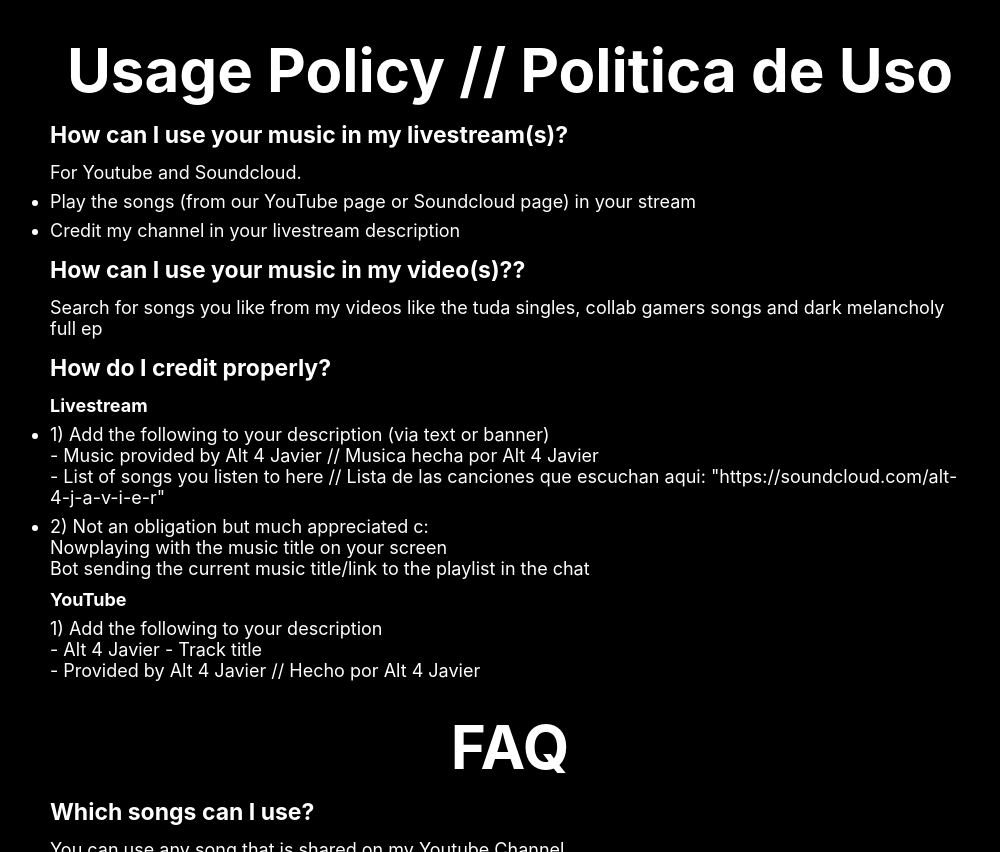
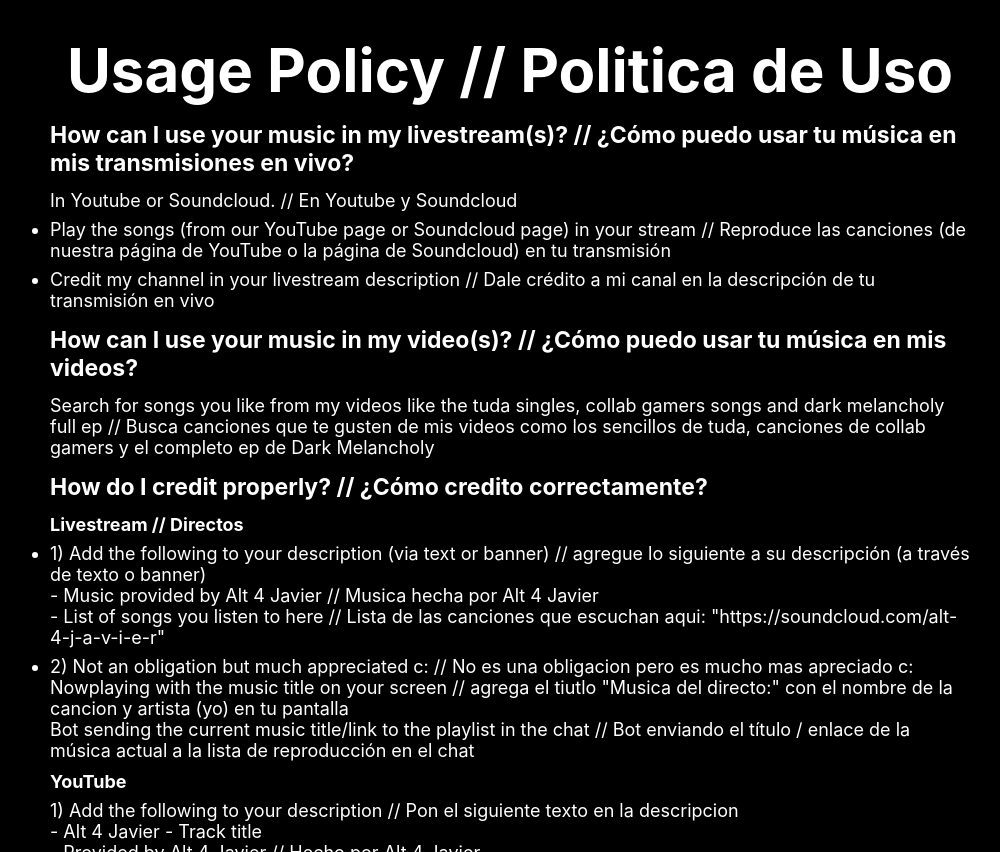
Before and after one commit to Alt4Javier/4music-collabgamersinfo, a plain HTML site: page index.html in a window 1280 px wide. Shown: the part 2640-3492 px from the top of the page, without its empty margins (130-1130 px from the left). Drawn offline with Linux system fonts and the light colour scheme.

Commit message:
Add files via upload

```diff
--- a/index.html
+++ b/index.html
@@ -29,7 +29,7 @@
     </div>
     <section class="collab-gamers-section">
         <h1>#CollabGamers - Information</h1>
-        <h2>The #CollabGamers is proyect made by Alt 4 Javier, It is about making music for Youtubers and / or Streamers which are not paid, the project will close in September 2021.</h2>
+        <h2>The #CollabGamers is proyect made by Alt 4 Javier, It is about making music for Youtubers and / or Streamers which are not paid, the project will close in December 2022.</h2>
         <p>After the fall of the tuda album, Alt 4 Javier gathers the possibility of making songs for youtubers and / or streamers which due to copyright problems make it difficult to find songs, Alt 4 Javier gets used to almost all possible genres for get what they need and admire.</p>
         <section class="videos">
             <center>
@@ -47,39 +47,39 @@
     </section>
     <section class="usage-policy">
         <h1 class="usage-policy-title">Usage Policy // Politica de Uso</h1>
-        <h2 class="question-usage-policy">How can I use your music in my livestream(s)?</h2>
-        <p>For Youtube and Soundcloud.</p>
+        <h2 class="question-usage-policy">How can I use your music in my livestream(s)? // ¿Cómo puedo usar tu música en mis transmisiones en vivo? </h2>
+        <p>In Youtube or Soundcloud. // En Youtube y Soundcloud</p>
         <ul>
-            <li>Play the songs (from our YouTube page or Soundcloud page) in your stream</li>
-            <li>Credit my channel in your livestream description</li>
+            <li>Play the songs (from our YouTube page or Soundcloud page) in your stream // Reproduce las canciones (de nuestra página de YouTube o la página de Soundcloud) en tu transmisión</li>
+            <li>Credit my channel in your livestream description // Dale crédito a mi canal en la descripción de tu transmisión en vivo</li>
         </ul>
-        <h2 class="question-usage-policy">How can I use your music in my video(s)??</h2>
-        <p>Search for songs you like from my videos like the tuda singles, collab gamers songs and dark melancholy full ep</p>
-        <h2 class="question-usage-policy">How do I credit properly?</h2>
-        <h3 class="question-livestream">Livestream</h3>
+        <h2 class="question-usage-policy">How can I use your music in my video(s)? // ¿Cómo puedo usar tu música en mis videos?</h2>
+        <p>Search for songs you like from my videos like the tuda singles, collab gamers songs and dark melancholy full ep // Busca canciones que te gusten de mis videos como los sencillos de tuda, canciones de collab gamers y el completo ep de Dark Melancholy</p>
+        <h2 class="question-usage-policy">How do I credit properly? // ¿Cómo credito correctamente? </h2>
+        <h3 class="question-livestream">Livestream // Directos</h3>
         <ul>
-            <li>1) Add the following to your description (via text or banner)</li>
+            <li>1) Add the following to your description (via text or banner) // agregue lo siguiente a su descripción (a través de texto o banner) </li>
             <p>- Music provided by Alt 4 Javier // Musica hecha por Alt 4 Javier</p>
             <p>- List of songs you listen to here // Lista de las canciones que escuchan aqui: "https://soundcloud.com/alt-4-j-a-v-i-e-r"</p>
-            <li>2) Not an obligation but much appreciated c:</li>
-            <p>Nowplaying with the music title on your screen</p>
-            <p>Bot sending the current music title/link to the playlist in the chat</p>
+            <li>2) Not an obligation but much appreciated c: // No es una obligacion pero es mucho mas apreciado c:</li>
+            <p>Nowplaying with the music title on your screen // agrega el tiutlo "Musica del directo:" con el nombre de la cancion y artista (yo) en tu pantalla</p>
+            <p>Bot sending the current music title/link to the playlist in the chat //  Bot enviando el título / enlace de la música actual a la lista de reproducción en el chat</p>
         </ul>
         <h3 class="question-youtube">YouTube</h3>
-        <p>1) Add the following to your description</p>
+        <p>1) Add the following to your description // Pon el siguiente texto en la descripcion</p>
         <p>- Alt 4 Javier - Track title</p>
         <p>- Provided by Alt 4 Javier // Hecho por Alt 4 Javier</p>
     </section>
     <section class="faq">
         <h1 class="faq-title">FAQ</h1>
-        <h2 class="question-faq">Which songs can I use?</h2>
-        <p>You can use any song that is shared on my Youtube Channel</p>
-        <h2 class="question-faq">On which platform can I use your music?</h2>
-        <p>You can use our music on YouTube and Twitch - More platforms are coming soon.</p>
-        <h2 class="question-faq">Can I sing/rap over your music?</h2>
-        <p>No, any alterations of the original songs that we release are not allowed. You cannot add lyrics, sample, or remix the music we release.</p>
-        <h2 class="question-faq">Can I monetize my video if I use your music?</h2>
-        <p>Yes, we allow and encourage content creators to use my music. As long as you credit properly, you will be able to monetize your video.</p>
+        <h2 class="question-faq">Which songs can I use? // ¿Qué canciones puedo usar? </h2>
+        <p>You can use any song that is shared on my Youtube Channel // Puedes usar cualquier canción que se comparta en mi canal de Youtube </p>
+        <h2 class="question-faq">On which platform can I use your music? // ¿En qué plataforma puedo usar tu música?</h2>
+        <p>You can use our music on YouTube and Twitch - More platforms are coming soon. // Puedes usar nuestra música en YouTube y Twitch; pronto habrá más plataformas.</p>
+        <h2 class="question-faq">Can I sing/rap over your music? // ¿Puedo cantar / rapear sobre tu música?</h2>
+        <p>No, alterations to the original songs we released are not allowed. You cannot add lyrics, samples, or remix the music you post. // No, no se permiten alteraciones de las canciones originales que lanzamos. No puede agregar letras, muestras o remezclar la música que publique.</p>
+        <h2 class="question-faq">Can I monetize my video if I use your music? // ¿Puedo monetizar mi video si uso tu música? </h2>
+        <p>Yes, i allow and encourage content creators to use my music. As long as you credit properly, you will be able to monetize your video. // Sí, permito y animo a los creadores de contenido a usar mi música. Siempre que acredite correctamente, podrá monetizar su video.</p>
     </section>
     <div class="inscription">
         <h1 class="inscripcion-title">Inscription</h1>
```
